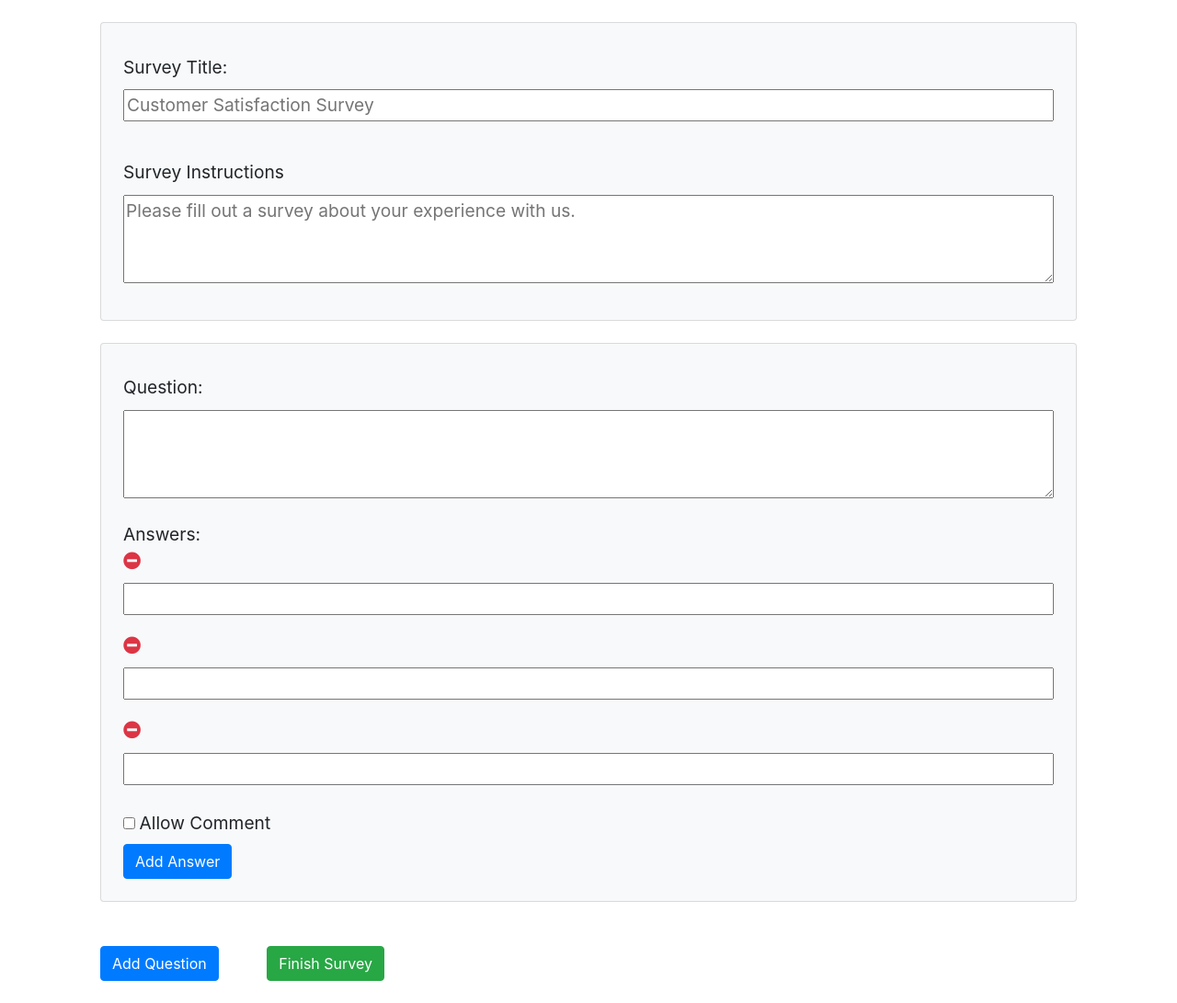
After one commit to john-tettis/flask-survey, a Flask app: page /make-survey in a window 1280 px wide. The commit adds this page. Shown: the whole page at 92% size. Run offline with Flask 2, Linux system fonts and the light colour scheme; some libraries are stand-ins or nearby versions.

Commit message:
custom surveys!

```diff
--- a/app.py
+++ b/app.py
@@ -1,15 +1,21 @@
 from flask import Flask, request, render_template, redirect, flash, session
 from flask_debugtoolbar import DebugToolbarExtension
-from surveys import surveys
+from surveys import surveys, Survey, Question
+import json
+import sys
 
 app = Flask(__name__)
-app.debug =  True
-app.config['SECRET_KEY'] = 'secret secret'
+app.debug =  False
+app.config['SECRET_KEY'] = 'secret 1secret'
 
 toolbar = DebugToolbarExtension(app)
 
+
+
 @app.route('/')
 def home():
+    # surveysJSON = [json.dumps(survey.toJson(), indent=4) for survey in surveys]
+    # session['all_surveys']=surveys
     return render_template('home.html', surveys=surveys)
 
 @app.route('/survey/question/<int:num>')
@@ -88,3 +94,35 @@ def landing():
             final.append([questions[i],answers[str(i)],False])
 
     return render_template('landing.html', questions=final)
+
+
+@app.route('/make-survey')
+def survey_form():
+    return render_template('make_survey.html')
+
+@app.route('/make-survey/compile', methods=['POST'])
+def add_survey():
+    print('******************************************88888888888888*')
+    survey = request.json
+    title=survey['title']
+    instructions= survey['instructions']
+    questions=[]
+    print(survey, file=sys.stderr)
+
+    for obj in survey['questions']:
+        print(obj,file=sys.stderr)
+        print('AHGHHHHHHHHHHHHHHHHHHHHHHHHHHHHHHHHHHHHHHHHHHHHHHHHHHHHHHHHHHHHHHHHHHHHHHHHHHHHHHHHHHHHHHHHHHHHHHH',file=sys.stderr)
+        question = obj['question']
+        answers= obj['answers']
+        comment=obj['allowText']
+        questions.append(Question(question, answers,comment))
+    new_survey= Survey(title=title,questions=questions,instructions=instructions)
+    surveys[title]=new_survey
+
+
+
+    return '/survey/complete'
+
+@app.route('/survey/complete')
+def complete_survey():
+    return redirect('/')
--- a/static/app.css
+++ /dev/null
@@ -1,4 +0,0 @@
-.warning {
-  background-color: rgba(255, 0, 0, 0.2);
-}
-/*# sourceMappingURL=app.css.map */
--- /dev/null
+++ b/static/css/app.css
@@ -0,0 +1,37 @@
+.message {
+  padding: 1rem;
+}
+
+.warning {
+  background-color: rgba(255, 0, 0, 0.2);
+}
+
+ul.answers {
+  list-style-type: none;
+  padding: 0;
+  margin: 0;
+}
+
+ul.answers li {
+  margin-bottom: 1em;
+  width: 100%;
+}
+
+input:not(.allow-text), textarea, label:not(.allow-text) {
+  margin-top: .5em;
+  width: 100%;
+}
+
+textarea {
+  width: 100%;
+  height: 5em;
+}
+
+.hidden {
+  display: none;
+}
+
+label {
+  font-size: 1.2em;
+}
+/*# sourceMappingURL=app.css.map */
--- /dev/null
+++ b/static/css/app.scss
@@ -0,0 +1,31 @@
+.message{
+    padding:1rem;
+}
+.warning{
+    background-color:rgba(255,0,0,0.2)
+}
+
+ul.answers{
+    list-style-type: none;
+    padding:0;
+    margin:0;
+    li{
+        margin-bottom:1em;
+        width:100%;
+    }
+}
+input:not(.allow-text), textarea,label:not(.allow-text){
+    margin-top:.5em;
+    width:100%;
+}
+textarea {
+    width:100%;
+    height:5em;
+}
+
+.hidden{
+    display:none;
+}
+label{
+    font-size: 1.2em;
+}
--- /dev/null
+++ b/static/js/app.js
@@ -0,0 +1,80 @@
+
+
+const $addQuestion = $('.add-question');
+const $addAnswer = $('.add-answer')
+class Survey{
+    constructor(title, instructions){
+        this.questions=[]
+        this.title=title
+        this.instructions=instructions
+    }
+
+    addQuestion(question,answers, allowText){
+        let surveyQuestion ={
+            question,
+            answers,
+            allowText
+        }
+        this.questions.push(surveyQuestion)
+    }
+}
+
+
+//add an answer input
+$('body').on('click','.add-answer', function(){
+$ul = $(this).parent().find('.answers');
+    console.log($(this).children().clone().removeAttr('style'),$ul);
+    $(this).children().clone().removeClass('hidden').appendTo($ul);
+
+})
+
+$('body').on('click', '.fa-minus-circle',function(){
+    console.log('click');
+    $(this).parent().remove();
+})
+//add question input
+$('body').on('click','.add-question',function(){
+    $(this).next().clone().removeClass('hidden').appendTo('.survey-container');
+
+
+})
+
+
+
+$('form').on('submit', handleForm)
+
+
+async function handleForm(e){
+    e.preventDefault()
+    const survey = $('.survey-container')
+    const title = $('#survey-title').val()
+    const instructions = $('#instructions').val()
+    const current_survey = new Survey(title, instructions);
+
+
+    survey.children().each(function(){
+        if($(this).attr('id') === "const-container"){
+            return
+        }
+        let question = $(this).find('.survey-question-input').val();
+        let answers = [];
+        allowText=$(this).find('#allow-text').is(':checked');
+        $(this).find('.answer-input').each(function(){
+            answer = $(this).val();
+            if(answer){
+                answers.push(answer);
+            }
+        })
+    current_survey.addQuestion(question,answers,allowText)
+    })
+    console.log('sending request...', current_survey)
+    sendSurvey(current_survey)
+}
+//add the question and answer data to a global variable
+async function sendSurvey(survey){
+    console.log(survey)
+    axios.post('make-survey/compile',survey).then(function(response){
+        window.location.pathname = response.data
+    })
+
+}
--- a/surveys.py
+++ b/surveys.py
@@ -1,3 +1,4 @@
+import json
 class Question:
     """Question on a questionnaire."""
 
@@ -21,6 +22,8 @@ class Survey:
         self.title = title
         self.instructions = instructions
         self.questions = questions
+    def toJson(self):
+        return json.dumps(self, default=lambda o: o.__dict__)
 
 
 satisfaction_survey = Survey(
--- a/templates/base.html
+++ b/templates/base.html
@@ -5,7 +5,9 @@
     <meta http-equiv="X-UA-Compatible" content="IE=edge">
     <link rel="stylesheet" href="https://stackpath.bootstrapcdn.com/bootstrap/4.5.2/css/bootstrap.min.css" integrity="sha384-JcKb8q3iqJ61gNV9KGb8thSsNjpSL0n8PARn9HuZOnIxN0hoP+VmmDGMN5t9UJ0Z" crossorigin="anonymous">
     <meta name="viewport" content="width=device-width, initial-scale=1.0">
-    <link rel='stylesheet' href="/static/app.css">
+    <link rel='stylesheet' href="/static/css/app.css">
+    <link rel="stylesheet" href="https://pro.fontawesome.com/releases/v5.10.0/css/all.css" integrity="sha384-AYmEC3Yw5cVb3ZcuHtOA93w35dYTsvhLPVnYs9eStHfGJvOvKxVfELGroGkvsg+p" crossorigin="anonymous"/>
+    <link rel="shortcut icon" href="#">
     <title>{% block title%} {%endblock %} </title>
 </head>
 <body>
@@ -29,6 +31,11 @@
     </div>
 </div>
 
+<script
+src="https://code.jquery.com/jquery-3.5.1.min.js"
+integrity="sha256-9/aliU8dGd2tb6OSsuzixeV4y/faTqgFtohetphbbj0="
+crossorigin="anonymous"></script>
     <script src="https://stackpath.bootstrapcdn.com/bootstrap/4.5.2/js/bootstrap.bundle.min.js" integrity="sha384-LtrjvnR4Twt/qOuYxE721u19sVFLVSA4hf/rRt6PrZTmiPltdZcI7q7PXQBYTKyf" crossorigin="anonymous"></script>
+    <script src="https://unpkg.com/axios/dist/axios.js"></script>
 </body>
 </html>
--- /dev/null
+++ b/templates/make_survey.html
@@ -0,0 +1,72 @@
+{%extends 'base.html'%}
+
+{% block content%}
+<form id='survey-form' action="#">
+    <div class=" survey-container">
+        <div class="card p-4 m-4 bg-light"id="const-container">
+            <label>Survey Title:</br>
+                <input id="survey-title"type="text" placeholder="Customer Satisfaction Survey">
+            </label></br>
+            <label>Survey Instructions</br>
+                <textarea id="instructions"type="text" placeholder="Please fill out a survey about your experience with us."></textarea>
+            </label>
+        </div>
+
+        <div class="card m-4 p-4 bg-light survey-question">
+            <div class="question">
+                <label>Question:</br>
+                <textarea name="survey_question" class="survey-question-input"></textarea>
+                </label>
+            </div>
+            <div class="answers">
+                <label>Answers:</br>
+                <ul class='answers'>
+                    <li><i class="fas fa-minus-circle text-danger mr-2"></i><input class="answer-input" type="text"></li>
+                    <li><i class="fas fa-minus-circle text-danger mr-2"></i><input class="answer-input" type="text"></li>
+                    <li><i class="fas fa-minus-circle text-danger mr-2"></i><input class="answer-input" type="text"></li>
+                </ul>
+                </label></br>
+                <input type="checkbox"  class="allow-text"id="allow-text">
+                <label class="allow-text"for="allow-text">Allow Comment</label></br>
+
+                <button class="btn btn-primary add-answer"type="button">Add Answer<li class='hidden'><i class="fas fa-minus-circle text-danger mr-2"></i><input class="answer-input" type="text"></li></button>
+            </div>
+        </div>
+
+    </div>
+
+    <div>
+        <button class="btn btn-primary m-4 add-question"type="button">Add Question</button>
+        <div class="card m-4 p-4 bg-light survey-question hidden">
+            <div class="survey-question">
+                <div class="question">
+                    <label>Question:</br>
+                    <textarea name="survey_question" class="survey-question-input"></textarea>
+                    </label>
+                </div>
+                <div class="answers">
+                    <label>Answers:</br>
+                    <ul class='answers'>
+                        <li><i class="fas fa-minus-circle text-danger mr-2"></i><input class="answer-input" type="text"></li>
+                        <li><i class="fas fa-minus-circle text-danger mr-2"></i><input class="answer-input" type="text"></li>
+                        <li><i class="fas fa-minus-circle text-danger mr-2"></i><input class="answer-input" type="text"></li>
+                    </ul>
+                    </label></br>
+                    <input type="checkbox"  class="allow-text"id="allow-text">
+                    <label class="allow-text"for="allow-text">Allow Comment?</label></br>
+
+                    <button class="add-answer"type="button">Add another Answer<li class='hidden'><i class="fas fa-minus-circle text-danger mr-2"></i><input class="answer-input" type="text"></li></button>
+                </div>
+            </div>
+    </div>
+
+    <button class="btn btn-success m-4" type="submit">Finish Survey</button>
+</form>
+<script
+src="https://code.jquery.com/jquery-3.5.1.min.js"
+integrity="sha256-9/aliU8dGd2tb6OSsuzixeV4y/faTqgFtohetphbbj0="
+crossorigin="anonymous"></script>
+<script src="https://cdn.jsdelivr.net/npm/axios/dist/axios.min.js"></script>
+<script src="{{url_for('static', filename='js/app.js')}}"></script>
+
+{% endblock %}
--- a/templates/survey.html
+++ b/templates/survey.html
@@ -16,14 +16,14 @@
                 {% if session['answers'][num|string] == choice %}
                 <div class="form-check m-2">
                     <input class="form-check-input" type="radio" id="{{choice}}" name="answer" value="{{choice}}" checked>
-                    <label class="form-check-label" for="flexRadioDefault1">
+                    <label class="form-check-label" for="{{choice}}">
                     {{choice}}
                     </label>
                 </div>
                 {% else %}
                 <div class="form-check m-2">
                     <input class="form-check-input" type="radio" id="{{choice}}" name="answer" value="{{choice}}">
-                    <label class="form-check-label" for="flexRadioDefault1">
+                    <label class="form-check-label" for="{{choice}}">
                     {{choice}}
                     </label>
                 </div>
```
Also changed, not shown: static/app.scss (deleted, +0 -9 lines), templates/home.html (+10 -0 lines), 2 other files.
